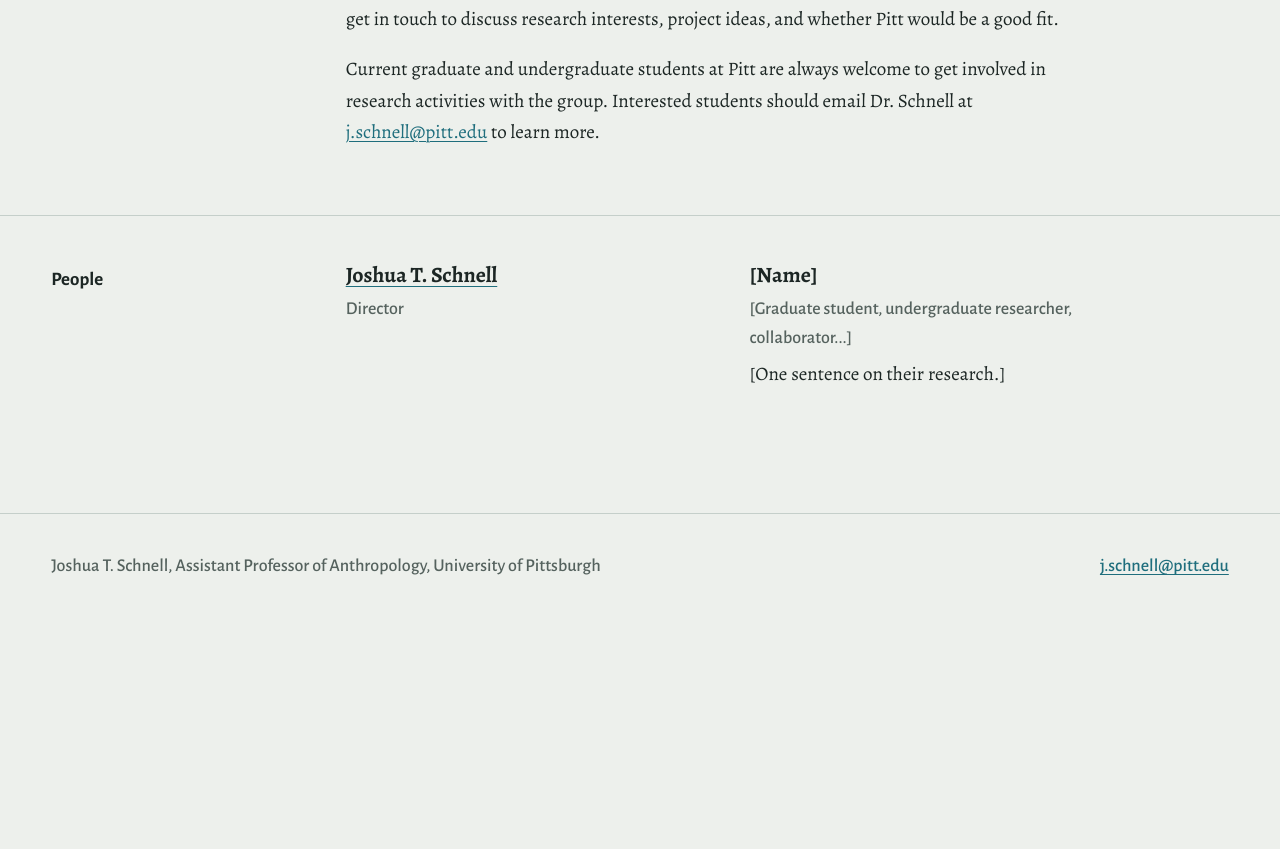
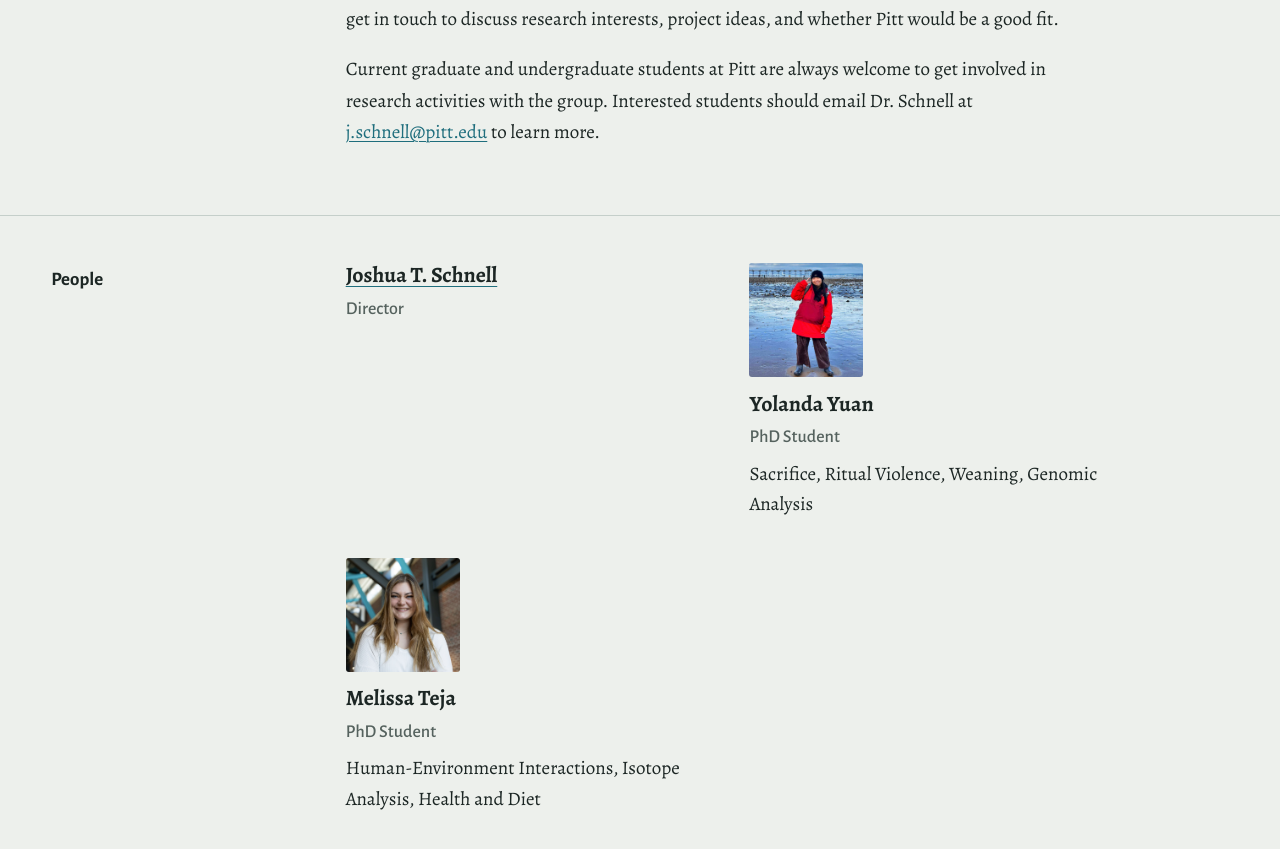
Before and after one commit to Joshua-Schnell/joshua-schnell.github.io, a Jekyll site: the page built from lab.md, in a window 1280 px wide and 900 px high, scrolled down 891 px. Shown: the top 849 px of the window. Built offline with Jekyll 4.4.1, drawn with Linux system fonts in a browser that asks for light colours; before the commit the page ends 1520 px from its top, so only the background shows below that.

Commit message:
Update _data/lab_people.yml (via Pages CMS)

```diff
--- a/_data/lab_people.yml
+++ b/_data/lab_people.yml
@@ -1,10 +1,11 @@
 - name: Joshua T. Schnell
   role: Director
-  bio: ""
-  photo: ""
   link: /
-- name: "[Name]"
-  role: "[Graduate student, undergraduate researcher, collaborator...]"
-  bio: "[One sentence on their research.]"
-  photo: ""
-  link: ""
+- name: Yolanda Yuan
+  role: PhD Student
+  bio: Sacrifice, Ritual Violence, Weaning, Genomic Analysis
+  photo: /assets/uploads/yolanda 2-700x537-0_605-1870_1434.jpg
+- name: Melissa Teja
+  role: PhD Student
+  bio: Human-Environment Interactions, Isotope Analysis, Health and Diet
+  photo: /assets/uploads/original-F8F5634F-7277-42E1-BC65-7F7B45665151-700x537-456_59-1592_1221.jpeg
```
